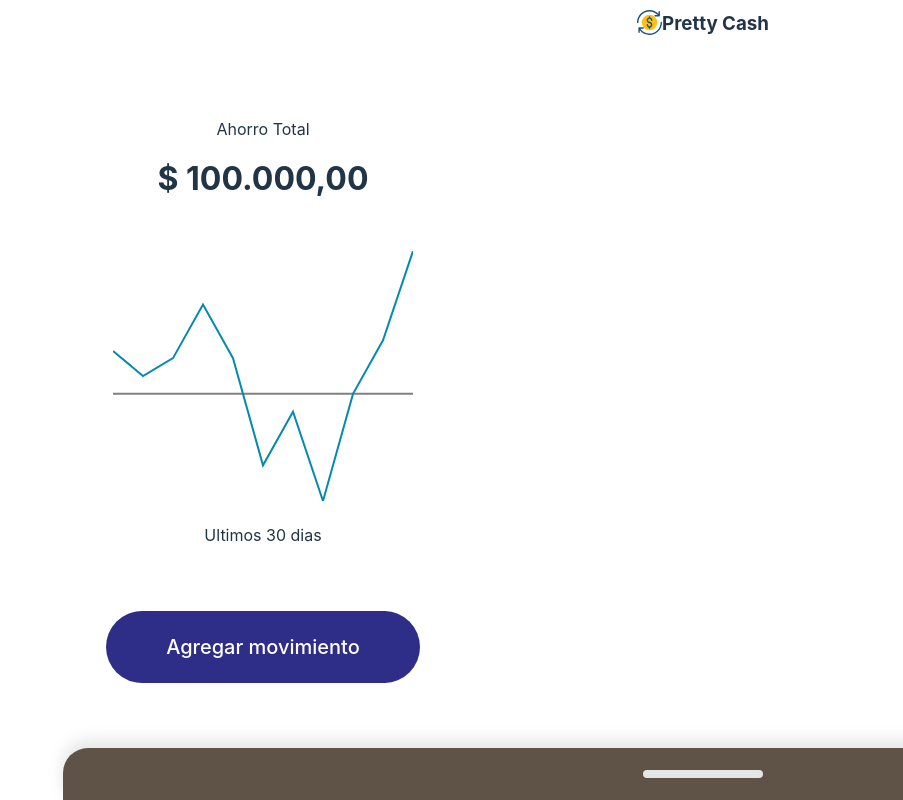
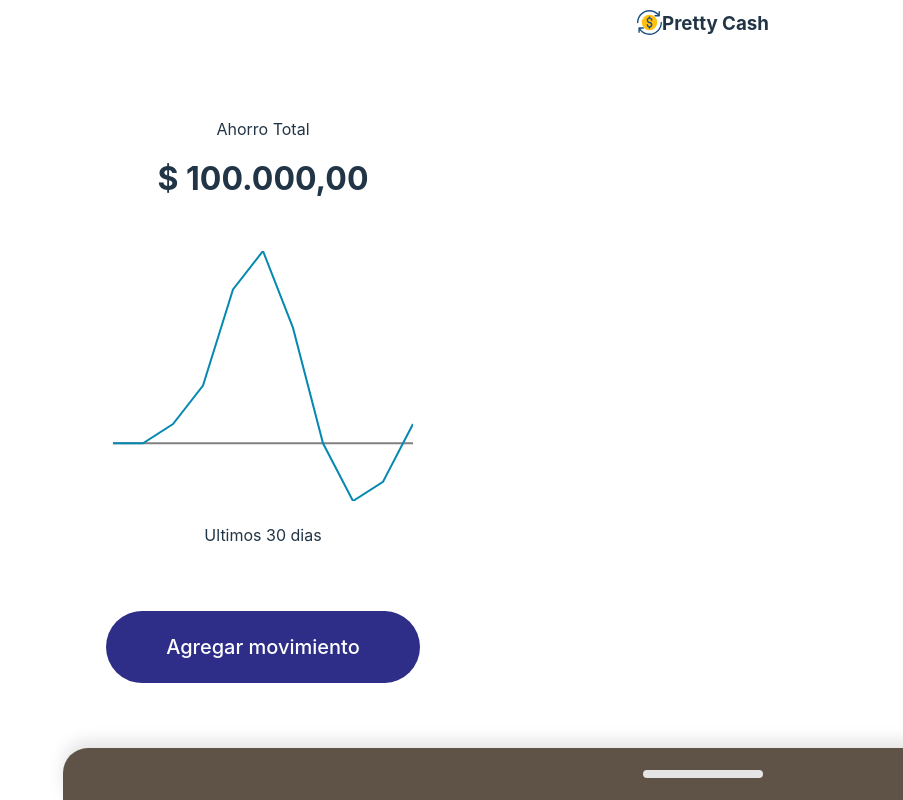
Before and after one commit to camiloavil/prettycash, a Vue app: page / in a window 1280 px wide. Shown: the top 800 px of the page, without its empty margins (377-1280 px from the left). Built offline with nearby package versions, Linux system fonts and the light colour scheme.

Commit message:
Set Grapich functionalily

```diff
--- a/src/components/Home.vue
+++ b/src/components/Home.vue
@@ -5,53 +5,121 @@ import Resume from './Resume/Index.vue';
 import Graphic from './Resume/Graphic.vue';
 import Movements from './Movement/Index.vue';
 import Action from './Action.vue';
-import { ref } from 'vue';
+import { ref, computed } from 'vue';
 
+const limitDays = ref(30);
 const label = ref(null);
 const amount = ref(null);
-const movements = ref([{
+const movements = ref([
+        {
           id: 0,
           title: "Movimiento 1",
           description: "Lorem ipsum dolor sit amet",
-                amount: 1000,
-            }, {
+          amount: 100,
+          time: new Date("2023-08-01"),
+        },
+        {
           id: 1,
           title: "Movimiento 2",
           description: "Lorem ipsum dolor sit amet",
-                amount: 1000,
-            }, {
+          amount: 200,
+          time: new Date("2023-08-02"),
+        },
+        {
           id: 2,
           title: "Movimiento 3",
           description: "Lorem ipsum dolor sit amet",
-                amount: -1000,
-            }, {
+          amount: 500,
+          time: new Date("2023-08-02"),
+        },
+        {
           id: 3,
           title: "Movimiento 4",
           description: "Lorem ipsum dolor sit amet",
-                amount: -1000,
-            }, {
+          amount: 200,
+          time: new Date("2023-08-02"),
+        },
+        {
           id: 4,
           title: "Movimiento 5",
           description: "Lorem ipsum dolor sit amet",
-                amount: 1000,
-            }, {
+          amount: -400,
+          time: new Date("2023-08-07"),
+        },
+        {
+          id: 5,
+          title: "Movimiento 6",
+          description: "Lorem ipsum dolor sit amet",
+          amount: -600,
+          time: new Date("2023-08-07"),
+        },
+        {
           id: 6,
           title: "Movimiento 7",
           description: "Lorem ipsum dolor sit amet",
-                amount: 1000,
-            }, {
+          amount: -300,
+          time: new Date("2023-08-09"),
+        },
+        {
           id: 7,
           title: "Movimiento 8",
           description: "Lorem ipsum dolor sit amet",
-                amount: -1000,
-            }, {
+          amount: 100,
+          time: new Date("2023-08-10"),
+        },
+        {
           id: 8,
           title: "Movimiento 9",
           description: "Lorem ipsum dolor sit amet",
-                amount: 1000,
+          amount: 300,
+          time: new Date("2023-08-15"),
+        },
+        {
+          id: 9,
+          title: "Movimiento 10",
+          description: "Lorem ipsum dolor sit amet",
+          amount: 500,
+          time: new Date("2023-08-15"),
+        },
+        {
+          id: 10,
+          title: "Movimiento 10",
+          description: "Lorem ipsum dolor sit amet",
+          amount: 500,
+          time: new Date("2023-06-15"),
         }]);
 
-const amounts = ref([100, 200, 500, 200, -400, -100, -600, 0, 300, 800]);
+const amounts = computed(() => {
+    const lastMovements = movements.value.filter(m => {
+        const limitDay = new Date();
+        limitDay.setDate(limitDay.getDate() - limitDays.value);
+        return m.time > limitDay;
+    }).map(m => {return {amount: m.amount, time: m.time};})
+    // console.log(lastMovements);
+
+    // const datesArray = lastMovements.map(movement => movement.time.toISOString().split('T')[0]);
+    // const uniqueDatesArray = [...new Set(datesArray)];
+    // console.log(uniqueDatesArray);
+
+    // const TotalByDay = uniqueDatesArray.map(date => {
+    //     const movementsOfDay = lastMovements.filter(m => {
+    //         return m.time.toISOString().split('T')[0] === date
+    //     })
+    //     return movementsOfDay.reduce((total, movement) => {
+    //         return total + movement.amount
+    //     },0);
+    // });
+
+    // console.log(lastDays);
+    const data = lastMovements.map((m, i) => {
+        const acumulator = lastMovements.slice(0, i);
+        return acumulator.reduce((suma, movement) => {
+            return suma + movement.amount
+        }, 0);
+    });
+    // console.log(data);
+    return data;
+});
 const remove = () => {
     console.log(`borrar ${id.value}`);
 }
--- a/src/components/Resume/Graphic.vue
+++ b/src/components/Resume/Graphic.vue
@@ -1,6 +1,6 @@
 <script setup>
-import { ref, computed, toRefs } from 'vue';
-
+import { ref, computed, toRefs, defineEmits } from 'vue';
+const emit = defineEmits(['select']);
 const props = defineProps({
     amounts : {
         type: Array,
@@ -19,6 +19,7 @@ const tap = ({ target, touches }) => {
     const elementX = target.getBoundingClientRect().x;
     const touchX = touches[0].clientX;
     pointer.value = ((touchX - elementX) * xLength.value) / elementWidth;
+    emit('select', pointer.value);
 }
 const untap = () => {
     showPointer.value = false;
@@ -40,10 +41,10 @@ const zero = computed(() => {
 const points = computed(() => {
     const total = amounts.value.length;
     return amounts.value.reduce((points, amount, i) => {
-        const x = (xLength.value/total) * (i +1);
+        const x = (xLength.value/total) * (i + 1);
         const y = amountToPixels(amount);
         return `${points} ${x},${y}`;
-    },"0,100");
+    },`0,${zero.value}`);
 })
 </script>
 
```
Lines whose indentation alone changed are shown as unchanged.
